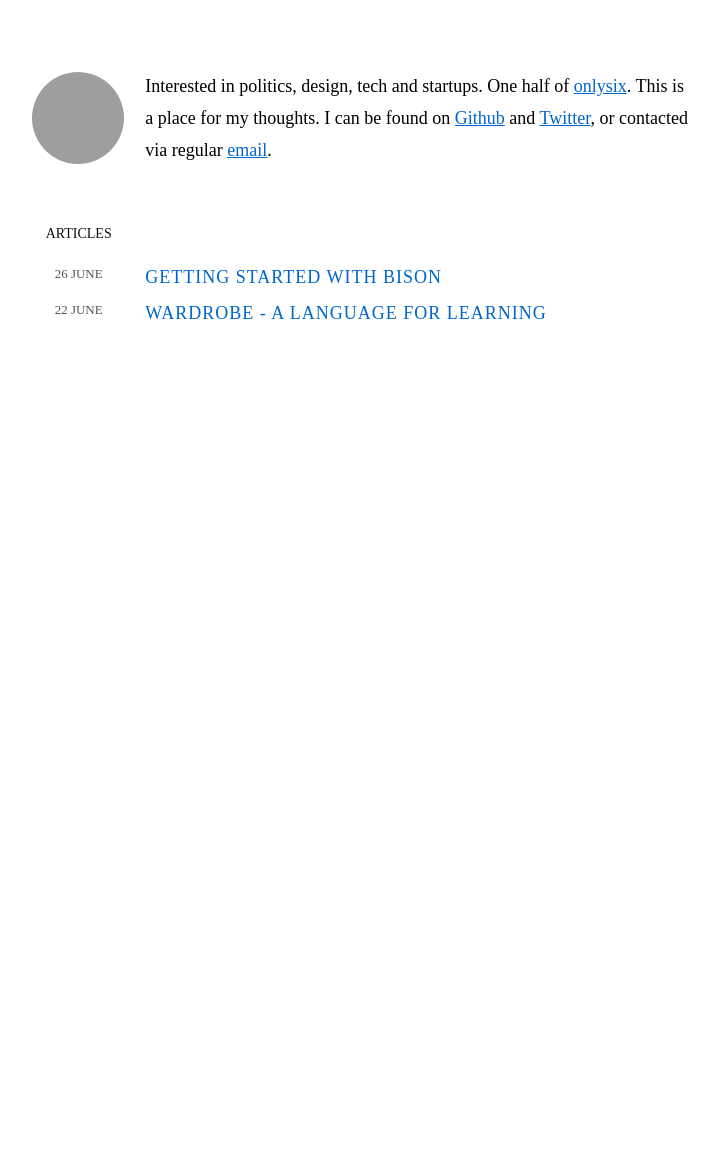
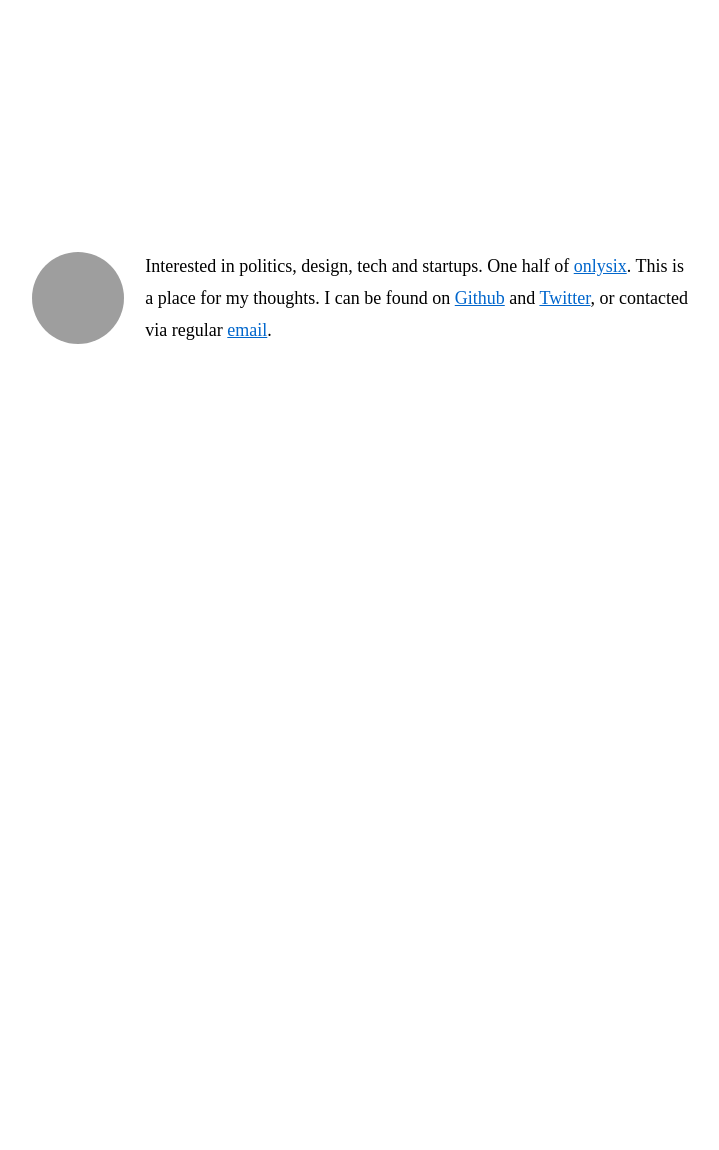
Before and after one commit to joeroot/joeroot.github.com, a Jekyll site: the page built from index.html, in a window 1280 px wide. Shown: the whole page, without its empty margins (278-997 px from the left). Built offline with Jekyll 4.4.1, drawn with Linux system fonts in a browser that asks for light colours; Markdown is read by kramdown in place of the engine named in the settings; before the commit the page ends 970 px from its top, so only the background shows below that; grey boxes are pictures that could not be loaded.

Commit message:
Created drafts section.

```diff
--- a/css/layout.css
+++ b/css/layout.css
@@ -17,7 +17,7 @@
 }
 
 header.index {
-  margin:70px auto 32px auto;
+  margin:250px auto 32px auto;
 }
 
 header.post {
--- a/index.html
+++ b/index.html
@@ -33,7 +33,7 @@
   </div>
 </section>-->
 
-<section>
+<!--<section>
   <div class="content">
     <div class="ingrid in-sixths">
       <div class="unit"><h3>Articles</h3></div>
@@ -47,4 +47,4 @@
     {% endfor %}
     </div>
   </div>
-</section>
+</section>-->
```
Also changed, not shown: _drafts/2012-06-22-Introducing-Wardrobe.md (renamed from _posts/2012-06-22-Introducing-Wardrobe.md), _drafts/2012-06-26-Getting-started-with-Bison.md (renamed from _posts/2012-06-26-Getting-started-with-Bison.md), 5 other files.
